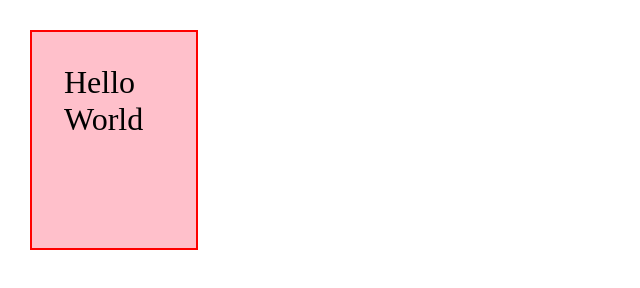
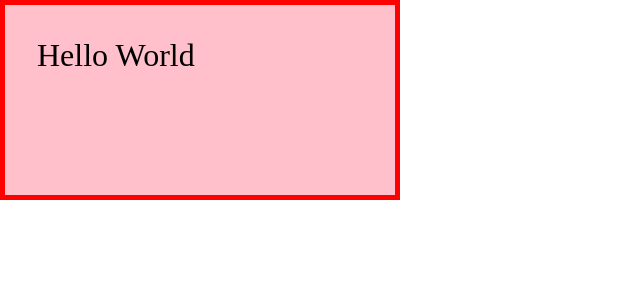
Before and after one commit to Samuel-Oyelaran/cssBoxModel, a plain HTML site: page index.html in a window 1280 px wide. Shown: the whole page, without its empty margins (0-640 px from the left). Drawn offline with Linux system fonts and the light colour scheme.

Commit message:
CSS BOX MODEL

```diff
--- a/stylesheet.css
+++ b/stylesheet.css
@@ -6,16 +6,14 @@
     /*box model practice*/
     font-size: 2rem;
     background-color: pink;
-    height: 120px;
-    width: 100px;
-    /*padding-top: 32px;
+    height: 200px;
+    width: 400px;
+    padding-top: 32px;
     padding-left: 32px;
     padding-right:32px;
-    padding-bottom: 64px;*/
-    margin-top: 30px;
-    margin-right: 30px;
-    margin-bottom: 30px;
-    margin-left: 30px;
-    border: solid 2px red;
+    padding-bottom: 64px;
+    margin:0px;
+    border: solid 5px red;
     padding: 32px 32px 64px 32px; /*understanding the box model with the priciple of clockwise direction*/
-   }
+    box-sizing: border-box; /*border-box element is specifically used to specify generally the 'width and height' size rather than just the content*/
+}
```
Also changed, not shown: index.html (line endings or trailing spaces).
